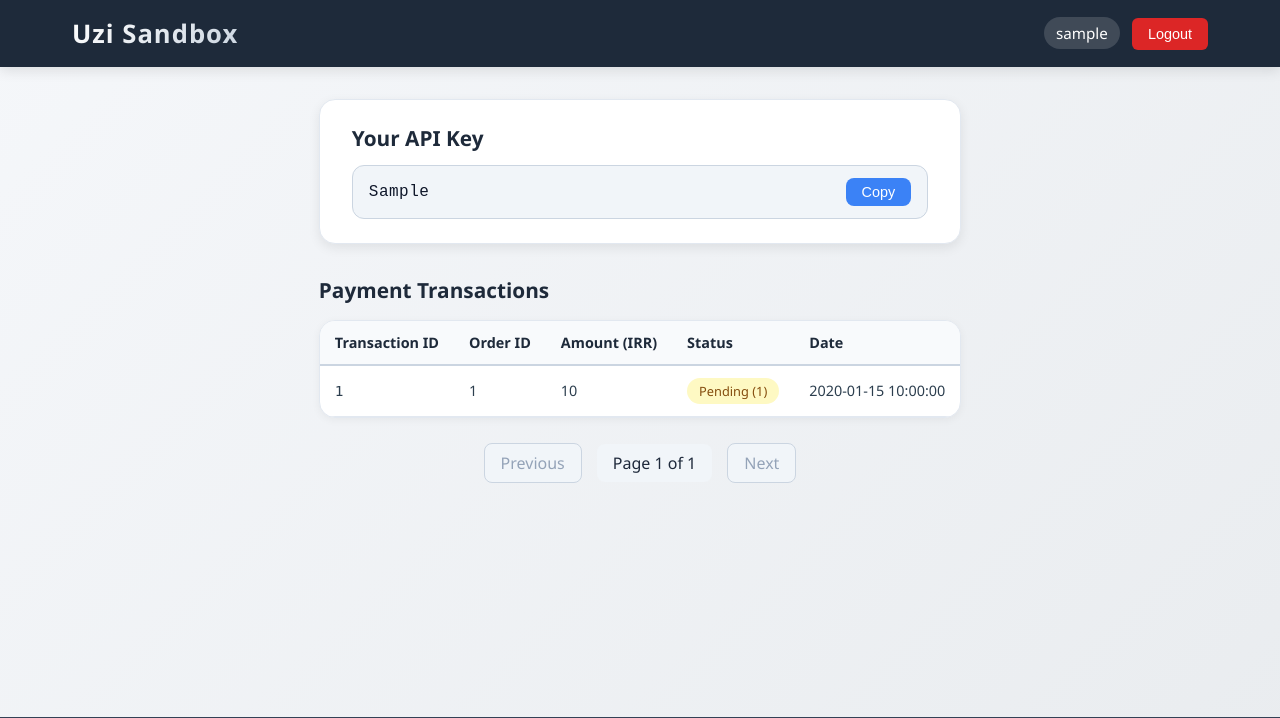
After one commit to Uzi-Coders/uzi-sandbox, a Flask app: page /gateway/panel in a window 1280 px wide. The commit adds this page. Shown: the top 718 px of the page. Run offline with Flask 3, Linux system fonts and the light colour scheme; a user stored in the database is signed in; tables that the repository leaves empty hold one stand-in row (values such as "Sample post").

Commit message:
Added gateway panel

```diff
--- a/blueprints/gateway.py
+++ b/blueprints/gateway.py
@@ -2,6 +2,7 @@ import uuid
 import random
 from datetime import datetime
 from flask import Blueprint, request, render_template, jsonify, abort, redirect
+from flask_login import login_required, current_user
 from utils.decorators import require_api_key
 from utils.validators import validate_phone_number, validate_email, require_fields
 from utils.helpers import normalize_phone_number, generate_random_card_number, hash_card_number
@@ -10,6 +11,18 @@ from database.models import PaymentTransaction
 from database.db import db
 
 gateway_bp = Blueprint('gateway', __name__, url_prefix='/gateway')
+
+
+@gateway_bp.route('/panel', methods=['GET'])
+@login_required
+def panel():
+    page = request.args.get('page', 1, type=int)
+    per_page = 10
+    paginated = (PaymentTransaction.query.filter_by(user_id=current_user.id)
+                 .order_by(PaymentTransaction.created_at.desc())
+                 .paginate(page=page, per_page=per_page, error_out=False))
+
+    return render_template('gateway_panel.html', transactions=paginated)
 
 
 def validate_payment_data(data):
--- /dev/null
+++ b/static/css/gateway.css
@@ -0,0 +1,190 @@
+.gateway-dashboard {
+  max-width: 1200px;
+  margin: 0 auto;
+}
+
+.api-key-section {
+  background: white;
+  border-radius: 16px;
+  padding: 1.5rem 2rem;
+  margin-bottom: 2rem;
+  box-shadow: 0 4px 12px rgba(0, 0, 0, 0.08);
+  border: 1px solid #e2e8f0;
+}
+
+.api-key-section h2 {
+  font-size: 1.3rem;
+  margin-bottom: 0.8rem;
+  color: #1e2a3a;
+}
+
+.api-key-wrapper {
+  display: flex;
+  align-items: center;
+  gap: 12px;
+  background: #f1f5f9;
+  padding: 12px 16px;
+  border-radius: 12px;
+  border: 1px solid #cbd5e1;
+  flex-wrap: wrap;
+}
+
+.api-key-wrapper code {
+  font-family: 'Courier New', monospace;
+  font-size: 1rem;
+  background: transparent;
+  color: #0f172a;
+  letter-spacing: 0.5px;
+  word-break: break-all;
+  flex: 1;
+}
+
+.copy-btn {
+  background: #3b82f6;
+  border: none;
+  color: white;
+  padding: 6px 16px;
+  border-radius: 8px;
+  cursor: pointer;
+  font-size: 0.9rem;
+  transition: background 0.2s;
+}
+
+.copy-btn:hover {
+  background: #2563eb;
+}
+
+.api-note {
+  margin-top: 12px;
+  font-size: 0.85rem;
+  color: #475569;
+}
+
+.transactions-section h3 {
+  font-size: 1.3rem;
+  margin-bottom: 1rem;
+  color: #1e2a3a;
+}
+
+.table-responsive {
+  overflow-x: auto;
+  background: white;
+  border-radius: 16px;
+  box-shadow: 0 2px 8px rgba(0, 0, 0, 0.05);
+  border: 1px solid #e2e8f0;
+}
+
+.transactions-table {
+  width: 100%;
+  border-collapse: collapse;
+  font-size: 0.9rem;
+}
+
+.transactions-table th,
+.transactions-table td {
+  padding: 12px 15px;
+  text-align: left;
+  border-bottom: 1px solid #e2e8f0;
+}
+
+.transactions-table th {
+  background: #f8fafc;
+  font-weight: 600;
+  color: #1e2a3a;
+  border-bottom: 2px solid #cbd5e1;
+}
+
+.transactions-table tbody tr:hover {
+  background: #f8fafc;
+}
+
+.status-badge {
+  display: inline-block;
+  padding: 4px 12px;
+  border-radius: 20px;
+  font-size: 0.8rem;
+  font-weight: 500;
+}
+
+.status-badge.pending {
+  background: #fef9c3;
+  color: #854d0e;
+}
+
+.status-badge.failed {
+  background: #fee2e2;
+  color: #b91c1c;
+}
+
+.status-badge.waiting {
+  background: #fed7aa;
+  color: #9a3412;
+}
+
+.status-badge.success {
+  background: #dcfce7;
+  color: #15803d;
+}
+
+.status-badge.unknown {
+  background: #e2e8f0;
+  color: #475569;
+}
+
+/* Pagination (reuse from sms.css) */
+.pagination {
+  display: flex;
+  justify-content: center;
+  align-items: center;
+  gap: 15px;
+  margin-top: 25px;
+  flex-wrap: wrap;
+}
+
+.page-link {
+  display: inline-block;
+  padding: 8px 16px;
+  background: white;
+  border: 1px solid #cbd5e1;
+  border-radius: 8px;
+  color: #3b82f6;
+  text-decoration: none;
+  transition: all 0.2s;
+}
+
+.page-link:hover {
+  background: #3b82f6;
+  color: white;
+  border-color: #3b82f6;
+}
+
+.page-link.disabled {
+  color: #94a3b8;
+  background: #f1f5f9;
+  pointer-events: none;
+}
+
+.page-current {
+  padding: 8px 16px;
+  background: #f1f5f9;
+  border-radius: 8px;
+  color: #1e293b;
+  font-weight: 500;
+}
+
+.empty {
+  text-align: center;
+  padding: 2rem;
+  background: white;
+  border-radius: 16px;
+  color: #64748b;
+  border: 1px solid #e2e8f0;
+}
+
+@media (max-width: 768px) {
+  .transactions-table th,
+  .transactions-table td {
+    padding: 8px 10px;
+    font-size: 0.8rem;
+  }
+}
--- /dev/null
+++ b/templates/gateway_panel.html
@@ -0,0 +1,101 @@
+{% extends "base.html" %}
+
+{% block title %}Transaction Logs | Uzi Sandbox{% endblock %}
+
+{% block css_files %}
+  <link rel="stylesheet" href="{{ url_for('static', filename='css/gateway.css') }}">
+{% endblock %}
+
+{% block content %}
+  <div class="gateway-dashboard">
+    <div class="api-key-section">
+      <h2>Your API Key</h2>
+      <div class="api-key-wrapper">
+        <code id="apiKeyDisplay">{{ current_user.api_key }}</code>
+        <button class="copy-btn">Copy</button>
+      </div>
+    </div>
+
+    <div class="transactions-section">
+      <h3>Payment Transactions</h3>
+
+      {% if transactions.items %}
+        <div class="table-responsive">
+          <table class="transactions-table">
+            <thead>
+            <tr>
+              <th>Transaction ID</th>
+              <th>Order ID</th>
+              <th>Amount (IRR)</th>
+              <th>Status</th>
+              <th>Date</th>
+            </tr>
+            </thead>
+            <tbody>
+            {% for tx in transactions.items %}
+              <tr>
+                <td><code>{{ tx.transaction_id }}</code></td>
+                <td>{{ tx.order_id }}</td>
+                <td>{{ "{:,}".format(tx.amount).replace(',', '٬') }}</td>
+                <td>
+                  {% if tx.status == 1 %}
+                    <span class="status-badge pending">Pending ({{ tx.status }})</span>
+                  {% elif tx.status == 2 %}
+                    <span class="status-badge failed">Failed ({{ tx.status }})</span>
+                  {% elif tx.status == 10 %}
+                    <span class="status-badge waiting">Waiting for verify ({{ tx.status }})</span>
+                  {% elif tx.status == 100 %}
+                    <span class="status-badge success">Verified ({{ tx.status }})</span>
+                  {% else %}
+                    <span class="status-badge unknown">{{ tx.status }}</span>
+                  {% endif %}
+                </td>
+                <td>{{ tx.created_at.strftime('%Y-%m-%d %H:%M:%S') }}</td>
+              </tr>
+            {% endfor %}
+            </tbody>
+          </table>
+        </div>
+
+        <div class="pagination">
+          {% if transactions.has_prev %}
+            <a href="{{ url_for('gateway.transactions', page=transactions.prev_num) }}" class="page-link">Previous</a>
+          {% else %}
+            <span class="page-link disabled">Previous</span>
+          {% endif %}
+
+          <span class="page-current">Page {{ transactions.page }} of {{ transactions.pages }}</span>
+
+          {% if transactions.has_next %}
+            <a href="{{ url_for('gateway.transactions', page=transactions.next_num) }}" class="page-link">Next</a>
+          {% else %}
+            <span class="page-link disabled">Next</span>
+          {% endif %}
+        </div>
+      {% else %}
+        <p class="empty">No payment transactions found.</p>
+      {% endif %}
+    </div>
+  </div>
+
+  <script>
+    const apiKeySpan = document.getElementById('apiKeyDisplay');
+    const text = apiKeySpan.innerText;
+    const copyApiButton = document.getElementById('copyApiButton');
+
+    copyApiButton.addEventListener('click', copyApiKey)
+
+    function copyApiKey() {
+      navigator.clipboard.writeText(text).then(() => {
+        const originalText = copyApiButton.innerHTML;
+        copyApiButton.innerHTML = 'Copied!';
+        setTimeout(() => {
+          copyApiButton.innerHTML = originalText;
+        }, 2000);
+      }).catch(err => {
+        console.error('Failed to copy: ', err);
+        alert('Could not copy API key. Select it manually.');
+      });
+    }
+  </script>
+{% endblock %}
--- a/templates/index.html
+++ b/templates/index.html
@@ -23,7 +23,7 @@
         <p>View all SMS logs</p>
         <span class="card-link">Access Dashboard</span>
       </a>
-      <a href="#" class="service-card payment-card">
+      <a href="{{ url_for('gateway.panel') }}" class="service-card payment-card">
         <div class="card-icon">💳</div>
         <h3>Payment Gateway</h3>
         <p>View all payment transactions</p>
```
